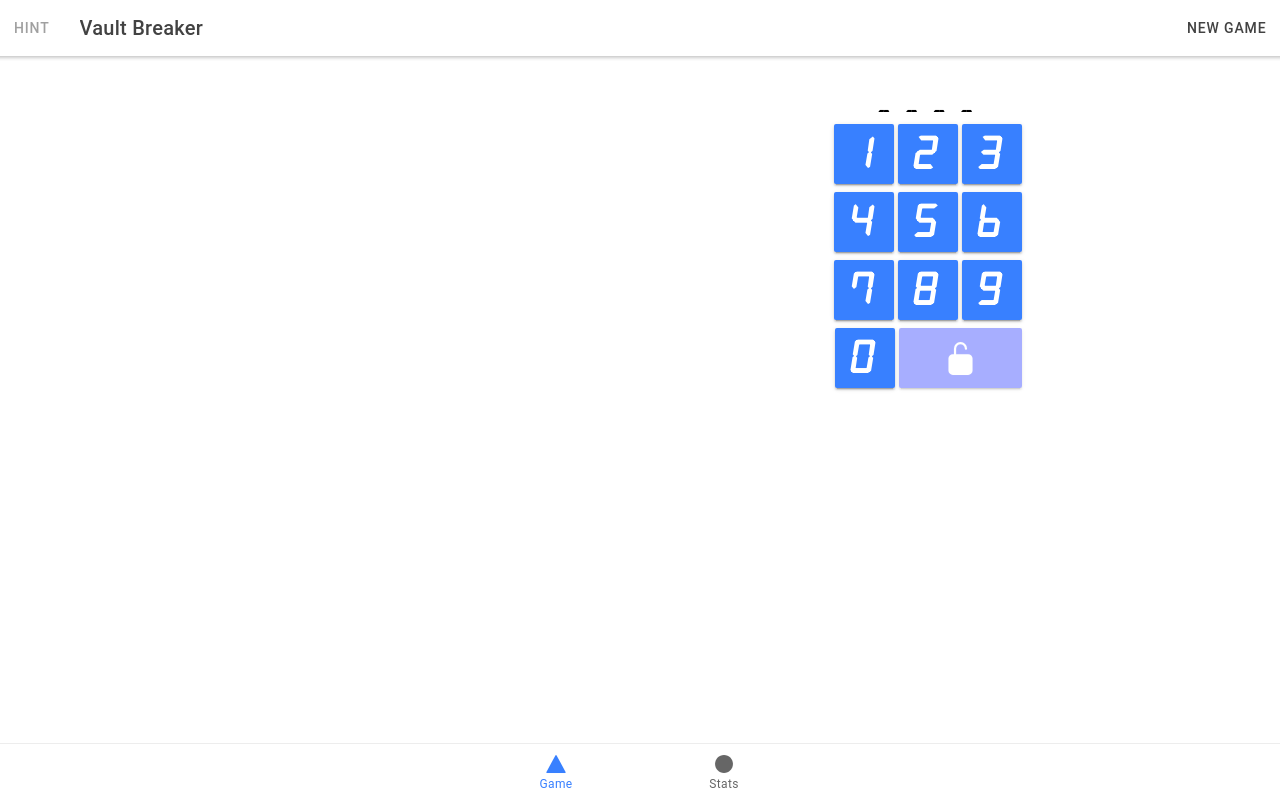
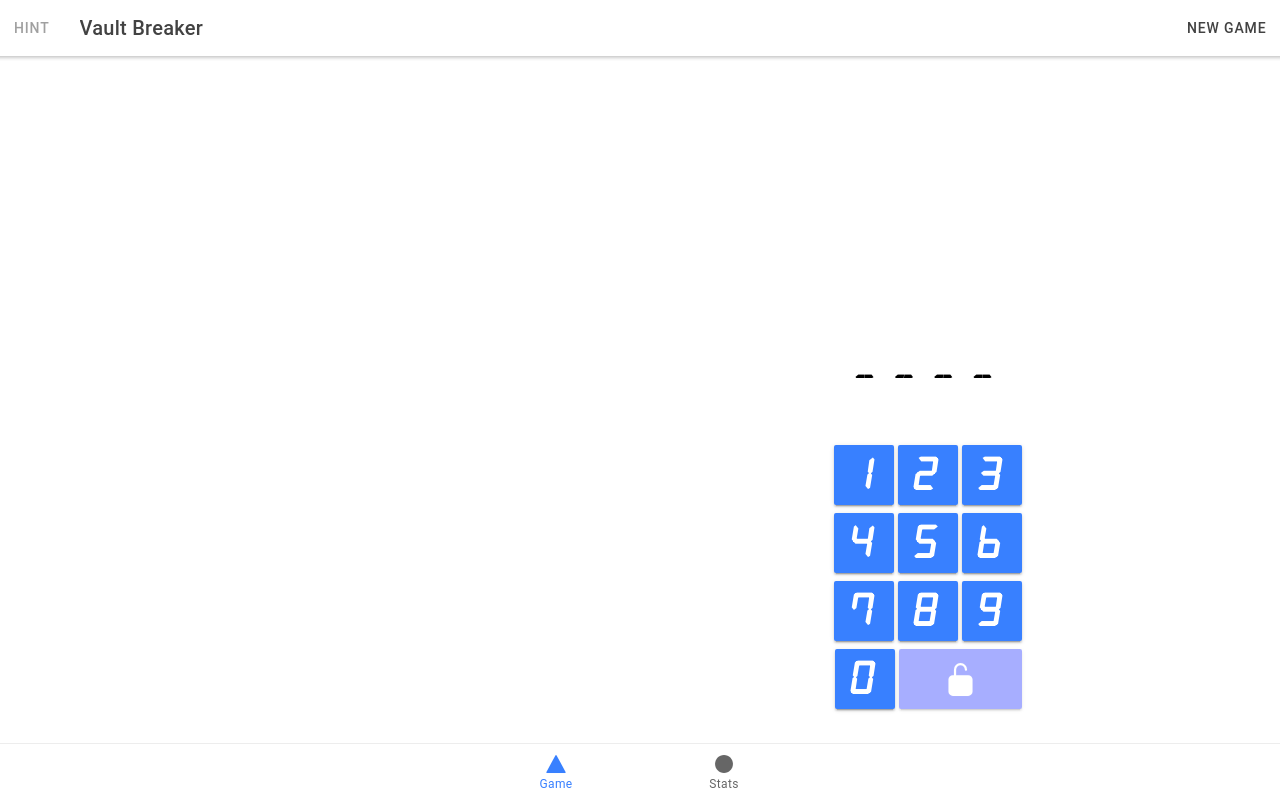
Before and after one commit to josh-byster/vault-breaker, a React (Create React App) app: page /home in a window 1280 px wide. Built offline with nearby package versions, Linux system fonts and the light colour scheme.

Commit message:
Shifted number pad downwards

```diff
--- a/src/components/GameController.css
+++ b/src/components/GameController.css
@@ -35,7 +35,11 @@
 }
 
 #input-col {
+  display: inline-flex;
+  flex-direction: column;
+  justify-content: flex-end;
   width: 55%;
+  padding-bottom: 30px;
 }
 #input-col {
   text-align: center;
--- a/src/components/GameController.tsx
+++ b/src/components/GameController.tsx
@@ -53,8 +53,12 @@ const GameController: React.FC = observer(() => {
             <GuessList state={state}></GuessList>
           </div>
           <div className="game-col" id="input-col">
-            <InputBar state={state} total={NUMBER_LENGTH}></InputBar>
-            <NumberPad state={state}></NumberPad>
+            <div>
+              <InputBar state={state} total={NUMBER_LENGTH}></InputBar>
+            </div>
+            <div>
+              <NumberPad state={state}></NumberPad>
+            </div>
           </div>
         </div>
       </IonContent>
--- a/src/components/InputBar.css
+++ b/src/components/InputBar.css
@@ -1,5 +1,6 @@
 .number-value {
-  font-size: 30px;
+  font-size: 50px;
   font-family: "Custom Font";
-  margin: 0px 5px;
+  margin: 50px 5px;
+  display: inline-block;
 }
```
